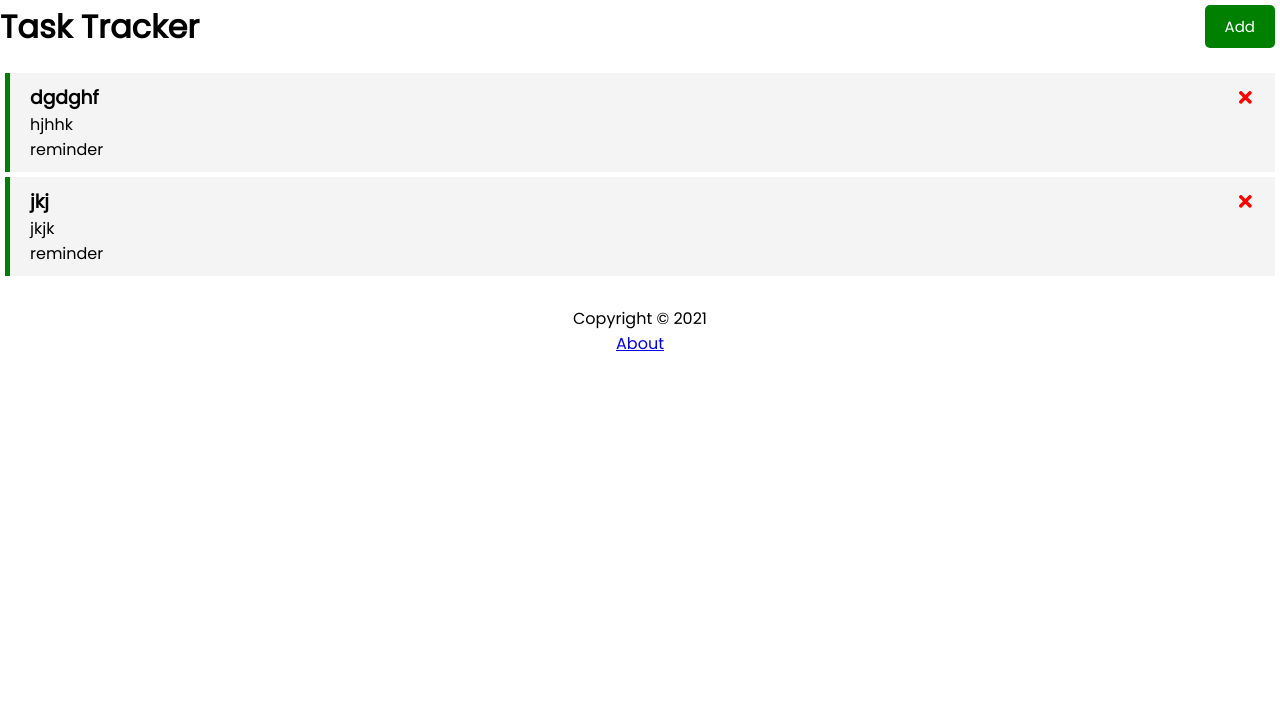
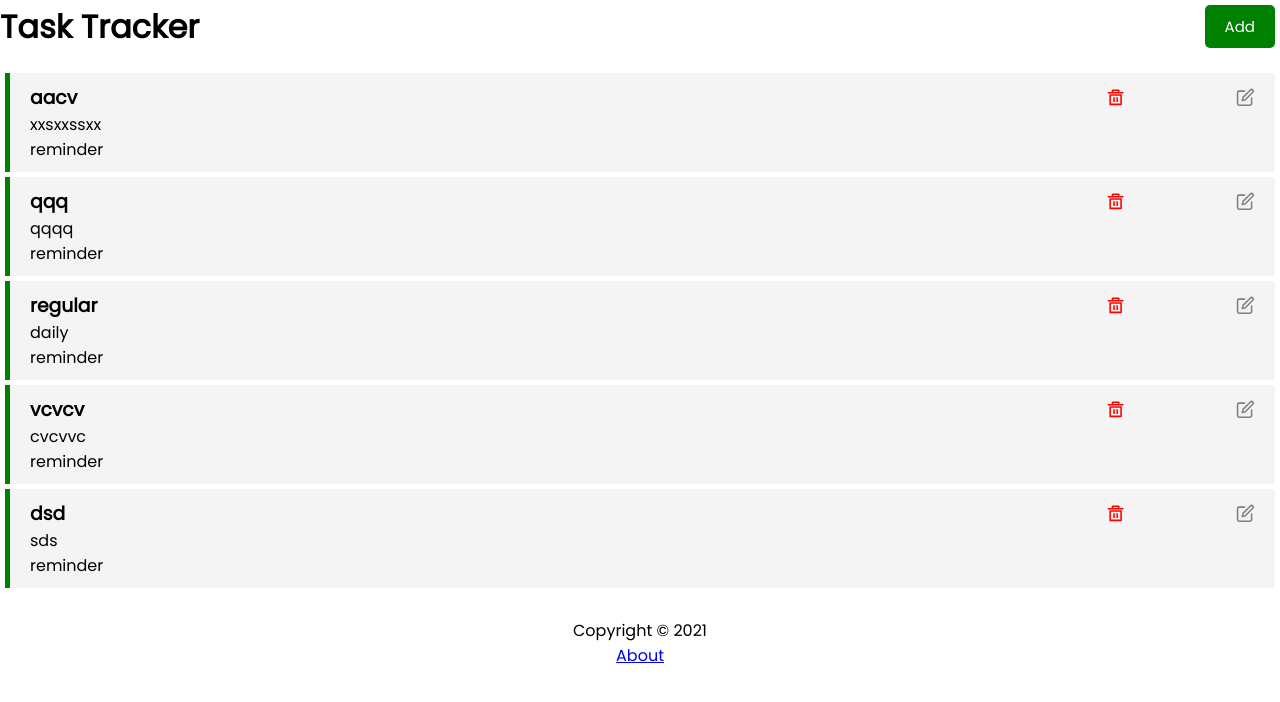
Before and after one commit to viveklaks/tasktracker, a React (Create React App) app: page / in a window 1280 px wide. Shown: the top 702 px of the page. Built offline with nearby package versions, Linux system fonts and the light colour scheme; data requests are answered from the project's data file.

Commit message:
updateTask

```diff
--- a/db.json
+++ b/db.json
@@ -1,16 +1,34 @@
 {
   "tasks": [
     {
-      "text": "dgdghf",
-      "day": "hjhhk",
+      "text": "aacv",
+      "day": "xxsxxssxx",
       "reminder": true,
-      "id": 1
+      "id": 10
     },
     {
-      "text": "jkj",
-      "day": "jkjk",
+      "text": "qqq",
+      "day": "qqqq",
       "reminder": true,
-      "id": 2
+      "id": 12
+    },
+    {
+      "text": "regular",
+      "day": "daily",
+      "reminder": true,
+      "id": 13
+    },
+    {
+      "text": "vcvcv",
+      "day": "cvcvvc",
+      "reminder": true,
+      "id": 14
+    },
+    {
+      "text": "dsd",
+      "day": "sds",
+      "reminder": true,
+      "id": 15
     }
   ]
 }
--- a/src/App.js
+++ b/src/App.js
@@ -2,6 +2,7 @@ import { Header } from "./components/Header";
 import { BrowserRouter as Router,Routes, Route } from 'react-router-dom'
 import Tasks from "./components/Tasks";
 import AddTask from "./components/AddTask";
+
 import {useState , useEffect} from 'react';
 import Footer from "./components/Footer";
 import About from "./components/About";
@@ -9,8 +10,12 @@ import react from "react";
 function App() {
 
   const [showAddTask, setShowAddTask] = useState(false)
+  const [editTaskId,setEditTaskId] = useState(null);
+
   const [tasks,setTasks] =  useState([])
+  const [task,setTask] =  useState([])
   useEffect(()=>{
+
     const getTasks = async()=>{
       const tasksFromServer = await fetchTasks()
       setTasks(tasksFromServer)
@@ -19,6 +24,8 @@ function App() {
 
     getTasks()
   },[])
+
+
   //Fetch Tasks
   const fetchTasks = async()=>{
     const res = await fetch('http://localhost:5000/tasks')
@@ -34,6 +41,7 @@ function App() {
 //Add Task
 const addTask= async(task)=>{
 
+  console.log(task)
   const res = await fetch('http://localhost:5000/tasks',{
     method: 'POST',
 
@@ -51,6 +59,29 @@ const addTask= async(task)=>{
    const newTask = {id , ...task}
   setTasks([...tasks, newTask])
 }
+//Save editTask
+const saveEditTask=async(task)=>{
+   console.log(task)
+   console.log(JSON.stringify(task))
+   setEditTaskId(null)
+  const res = await fetch(`http://localhost:5000/tasks/${task.id}`,{
+    method: 'PUT',
+
+      headers: {
+        'Accept': 'application/json',
+        'Content-Type': 'application/json',
+      },
+    body: JSON.stringify(task)
+  })
+ const data = await res.json()
+ console.log(data.id)
+ setTasks(...tasks.filter((task)=>task.id !==data.id),data)
+
+  console.log(tasks)
+
+   //const newTask = {...task}
+  //setTask([...task, newTask])*/
+}
 
 // Delete Task
 const deleteTask =async(id)=>{
@@ -58,6 +89,17 @@ const deleteTask =async(id)=>{
     method: 'DELETE',
   })
   setTasks(tasks.filter((task)=>task.id !==id))
+}
+//onEdit
+const EditTask =(id)=>{
+
+  setEditTaskId(id)
+}
+//onEdit
+const cancelEdit =()=>{
+
+  setEditTaskId(null)
+  console.log(editTaskId)
 }
 // Toggle Remainder
 const toggleReminder= async(id)=>{
@@ -83,6 +125,16 @@ const toggleReminder= async(id)=>{
   console.log(tasks)
 
 }
+/*const editTask = ()=>{
+  console.log(task);
+
+
+}*/
+
+
+
+
+
 
   return (
     <Router>
@@ -97,7 +149,15 @@ const toggleReminder= async(id)=>{
           element={ (
             <react.Fragment>
       {showAddTask && <AddTask onAdd={addTask}/>}
-      { tasks.length > 0 ? (<Tasks tasks={tasks} onDelete={deleteTask}
+
+      { tasks.length > 0 ? (
+      <Tasks
+       tasks={tasks}
+       onDelete={deleteTask}
+       onEdit ={EditTask}
+       cancel={cancelEdit}
+       taskId ={editTaskId}
+       onUpdate={saveEditTask}
       onToggle={toggleReminder}/>):("No Tasks to show")}
 
 
@@ -106,6 +166,7 @@ const toggleReminder= async(id)=>{
             </react.Fragment>
           )}
           exact/>
+
       <Route path='/about' element={<About/>}/>
       </Routes>
 
--- a/src/components/AddTask.js
+++ b/src/components/AddTask.js
@@ -5,6 +5,7 @@ const AddTask = ({onAdd}) => {
     const [day,setDay] =useState('')
     const [reminder,setReminder] =useState(false)
     const onSubmit = e =>{
+        console.log(e)
         e.preventDefault()
         if(!text){
             alert('Please add a task')
--- /dev/null
+++ b/src/components/EditTag.js
@@ -0,0 +1,72 @@
+import React ,{useState}from 'react'
+
+
+import {TiCancel} from 'react-icons/ti'
+
+export const EditTag = ({task, onUpdate ,cancel}) => {
+    const [id,setId] =useState(task.id);
+    const [text,setText] =useState(task.text)
+    const [day,setDay] =useState(task.day)
+    const [reminder,setReminder] =useState(task.reminder)
+    const onEdit = e =>{
+        console.log(e)
+        console.log(text)
+
+        console.log(day)
+        console.log(reminder)
+        console.log(id)
+        e.preventDefault()
+        if(!text){
+            alert('Please add a task')
+
+        }
+        onUpdate({text,day,reminder,id})
+        setText('')
+        setDay('')
+        setReminder(false)
+        setId()
+
+    }
+    return (
+        <h3 style={{overflow: "auto"}}>
+           <form onSubmit={onEdit}>
+            <table style={{width:"100%"}} >
+
+            <thead>
+                <tr style={{textAlign: 'left'}}>
+                    <th>Task</th>
+                    <th>Day & Time</th>
+                    <th>Set Reminder</th>
+                    <th>Save</th>
+                    <th>Cancel</th>
+                </tr>
+            </thead>
+            <tbody>
+                <tr>
+                <td>
+                     <input className="mb-3" type="text" placeholder='Add Task' required="required" name ="text" value={text} onChange={e=>setText(e.target.value)} />
+                </td>
+                <td>
+                    <input type="text" placeholder='Add Day & Time' required="required" name ="day"  value={day} onChange={e=>setDay(e.target.value)}  />
+                </td>
+                <td>
+                    <input  type="checkbox" checked={reminder} name ="reminder" value={reminder} onChange={e=>setReminder(e.currentTarget.checked)}/>
+                </td>
+                <td>
+                <input style={{ color: 'blue'}} type="submit" value='Save Task'/>
+                </td>
+                <td>
+                    <TiCancel style={{
+                        color: 'grey',textAlign:'right', cursor: 'pointer'
+                        }} onClick={() =>cancel(task)} />
+                </td>
+
+                </tr>
+            </tbody>
+            </table>
+            </form>
+
+        </h3>
+    )
+}
+export default EditTag
--- a/src/components/Task.js
+++ b/src/components/Task.js
@@ -1,11 +1,17 @@
 import React from 'react'
-import {FaTimes} from 'react-icons/fa'
-export const Task = ({task, onDelete , onToggle}) => {
+import {RiDeleteBin5Line} from 'react-icons/ri'
+import {FiEdit} from 'react-icons/fi'
+
+export const Task = ({task, onDelete ,onEdit, onToggle}) => {
     return (
         <div className={`task ${task.reminder? "reminder":""}`} onDoubleClick={()=>onToggle(task.id)}>
-            <h3 >{task.text}<FaTimes style={{
-                color: 'red', cursor: 'pointer'
+            <h3 ><div style={{textAlign:'left',flex: 4}}>{task.text}</div>
+            <RiDeleteBin5Line style={{
+                color: 'red',textAlign:'right', cursor: 'pointer',flex: 1
             }} onClick={() =>onDelete(task.id)} />
+            <FiEdit style={{
+                color: 'grey',textAlign:'right', cursor: 'pointer'
+            }} onClick={() =>onEdit(task.id)}/>
             </h3>
             <p>{task.day}</p>
             <p>{task.reminder? "reminder":""}</p>
--- a/src/components/Tasks.js
+++ b/src/components/Tasks.js
@@ -1,18 +1,19 @@
 import React  from "react"
 import Task from "./Task"
+import EditTag from "./EditTag"
 
-const Tasks = ({tasks , onDelete,onToggle}) => {
+const Tasks = ({tasks , onDelete,onEdit,onToggle,onUpdate,cancel,taskId}) => {
 
 
 
     return (
         <React.Fragment>
         {
-            tasks.map((task,index)=>(<Task
-                key={index}
-                 task={task}
-                 onDelete={onDelete}
-                 onToggle={onToggle}/>
+            tasks.map((task,index)=>(  <React.Fragment key={task.id}>
+                {taskId === task.id ? (<EditTag  task={task} onUpdate ={onUpdate}cancel={cancel} taskId={taskId}/>):
+                (<Task  task={task} onDelete={onDelete} onEdit ={onEdit}onToggle={onToggle}/>)}
+
+           </React.Fragment >
             ))
         }
 
--- a/src/index.css
+++ b/src/index.css
@@ -110,3 +110,14 @@ footer {
   margin-top: 30px;
   text-align: center;
 }
+table {
+  border-collapse: collapse;
+  border-spacing: 10;
+  width: 100%;
+  border: 1px solid #ddd;
+}
+
+th, td {
+  text-align: center;
+  padding: 8px 8px;
+}
```
Also changed, not shown: src/components/EditTask.js (added, +78 -0 lines).
